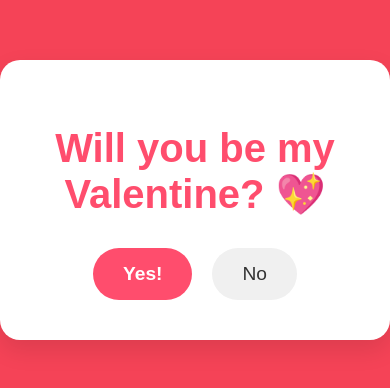
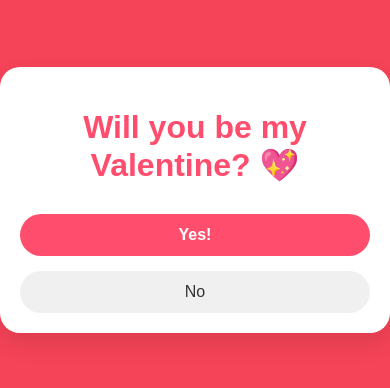
Before and after one commit to junaid-h0ssain/valentine-card, a Svelte app: page / in a window 390 px wide. Shown: the part 222-610 px from the top of the page. Built offline with nearby package versions, Linux system fonts and the light colour scheme.

Commit message:
bug fixes for mobile

```diff
--- a/src/App.svelte
+++ b/src/App.svelte
@@ -31,17 +31,26 @@
             hoverMessages[Math.floor(Math.random() * hoverMessages.length)];
         currentMessage = randomMsg;
 
-        // 2. Move Button within container
+        // 2. Move Button within viewport (especially important for mobile)
         if (container) {
             const rect = container.getBoundingClientRect();
-            const containerWidth = rect.width;
-            const containerHeight = rect.height;
+            const viewportWidth = window.innerWidth;
+            const viewportHeight = window.innerHeight;
 
             const btnWidth = 100; // Approximate button width
             const btnHeight = 50; // Approximate button height
 
-            const randomX = Math.random() * (containerWidth - btnWidth);
-            const randomY = Math.random() * (containerHeight - btnHeight);
+            // Ensure button stays within viewport bounds
+            const maxX = viewportWidth - btnWidth - 20; // 20px margin
+            const maxY = viewportHeight - btnHeight - 20; // 20px margin
+
+            // Get container position relative to viewport
+            const containerLeft = rect.left;
+            const containerTop = rect.top;
+
+            // Calculate random position within viewport, preferring container area
+            const randomX = Math.max(20, Math.min(maxX, containerLeft + Math.random() * Math.min(rect.width - btnWidth, maxX - containerLeft)));
+            const randomY = Math.max(20, Math.min(maxY, containerTop + Math.random() * Math.min(rect.height - btnHeight, maxY - containerTop)));
 
             noBtnPosition = { left: `${randomX}px`, top: `${randomY}px` };
             isNoBtnMoved = true;
@@ -63,9 +72,10 @@
                         id="noBtn"
                         onmouseenter={moveButton}
                         onclick={moveButton}
-                        style:position={isNoBtnMoved ? "absolute" : "relative"}
+                        style:position={isNoBtnMoved ? "fixed" : "relative"}
                         style:left={noBtnPosition.left}
                         style:top={noBtnPosition.top}
+                        style:z-index={isNoBtnMoved ? "1000" : "auto"}
                     >
                         No
                     </button>
@@ -127,7 +137,7 @@
 
     #yesBtn:hover {
         background-color: #d63352;
-        transform: scale(1.1);
+        transform: scale(1.5);
     }
 
     #noBtn {
@@ -141,4 +151,26 @@
         max-width: 100%;
         border-radius: 10px;
     }
+
+    /* Mobile responsiveness */
+    @media (max-width: 768px) {
+        .container {
+            padding: 20px;
+            max-width: 95%;
+        }
+
+        h1 {
+            font-size: 2rem;
+        }
+
+        .buttons {
+            flex-direction: column;
+            gap: 15px;
+        }
+
+        button {
+            padding: 12px 24px;
+            font-size: 1rem;
+        }
+    }
 </style>
```
